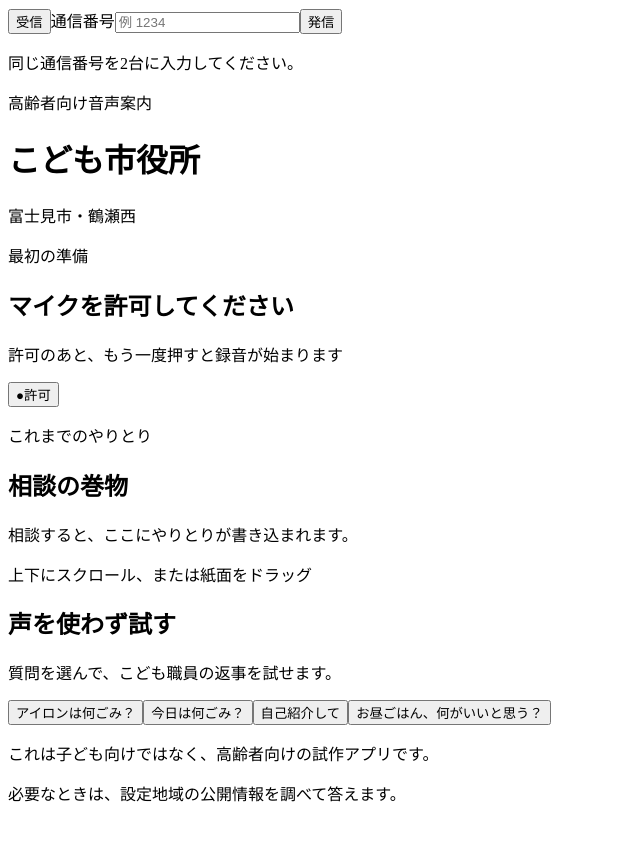
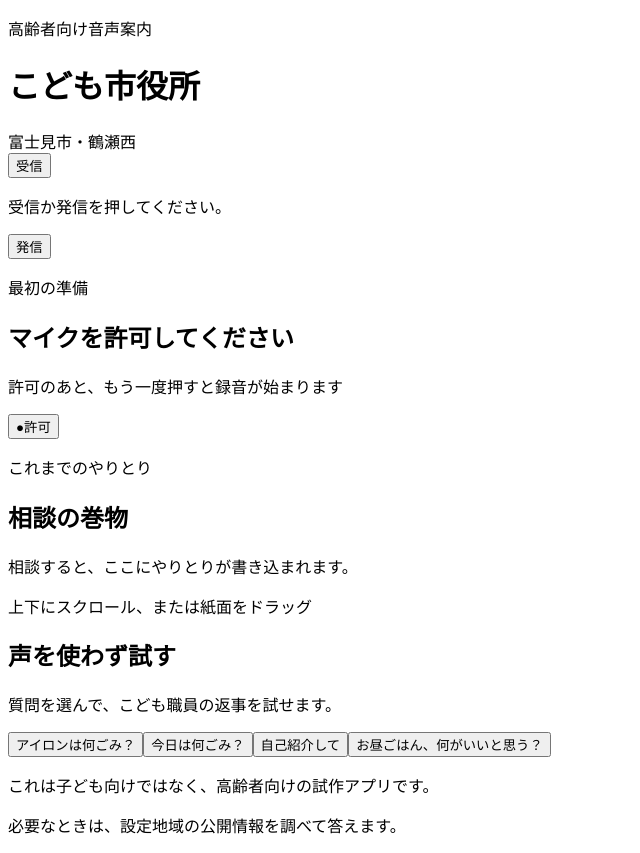
Before and after one commit to empire-uts/kodomo-shiyakusho, a React (Vite) app: page / in a window 1280 px wide. Shown: the whole page, without its empty margins (0-640 px from the left). Before the commit the page ends 821 px from the top, so only its background shows below. Built offline with nearby package versions, Linux system fonts and the light colour scheme.

Commit message:
Refine transceiver call controls

```diff
--- a/src/App.tsx
+++ b/src/App.tsx
@@ -506,7 +506,19 @@ function App() {
       {diagnosticLogging && (
         <p className="dev-log-notice" role="status">DEV版：発話の文字起こしと回答をログ記録中</p>
       )}
-      <section className={`call-console call-${call.status}`} aria-label="端末間の音声通話">
+      <header className="topbar">
+        <div>
+          <p className="audience-label">高齢者向け音声案内</p>
+          <h1>こども市役所</h1>
+        </div>
+        <div className="area-chip" aria-label="設定地域">富士見市・鶴瀬西</div>
+      </header>
+
+      <section
+        className={`radio-panel state-${state} call-mode-${call.status}${call.active ? " call-is-active" : ""}`}
+        aria-labelledby="status-title"
+      >
+        <div className="transceiver-call-controls" aria-label="端末間の音声通話">
           <button
             className={`call-button call-receive${call.incoming ? " is-ringing" : ""}`}
             type="button"
@@ -516,21 +528,7 @@ function App() {
             {call.receiveLabel}
           </button>
 
-        <label className="call-room">
-          <span>通信番号</span>
-          <input
-            type="text"
-            inputMode="text"
-            autoCapitalize="characters"
-            autoComplete="off"
-            spellCheck={false}
-            maxLength={12}
-            placeholder="例 1234"
-            value={call.room}
-            onChange={(event) => call.setRoom(event.target.value)}
-            disabled={call.active}
-          />
-        </label>
+          <p className="call-message" role="status" aria-live="assertive">{call.message}</p>
 
           <button
             className="call-button call-send"
@@ -540,18 +538,9 @@ function App() {
           >
             {call.sendLabel}
           </button>
+        </div>
 
-        <p className="call-message" role="status" aria-live="assertive">{call.message}</p>
-      </section>
-      <header className="topbar">
-        <div>
-          <p className="audience-label">高齢者向け音声案内</p>
-          <h1>こども市役所</h1>
-        </div>
-        <div className="area-chip" aria-label="設定地域">富士見市・鶴瀬西</div>
-      </header>
-
-      <section className={`radio-panel state-${state}`} aria-labelledby="status-title">
+        <div className="radio-main">
         <div className="speaker-grid" aria-hidden="true">
           {Array.from({ length: 18 }, (_, index) => <span key={index} />)}
         </div>
@@ -603,6 +592,7 @@ function App() {
             <button type="button" onClick={() => setState("idle")}>もう一度やる</button>
           </div>
         )}
+        </div>
       </section>
 
       <section className="desk-panel" aria-labelledby="history-title">
--- a/src/styles.css
+++ b/src/styles.css
@@ -41,80 +41,69 @@ button:focus-visible, a:focus-visible {
   text-align: center;
 }
 
-.call-console {
+.transceiver-call-controls {
+  position: relative;
+  z-index: 2;
   display: grid;
-  grid-template-columns: minmax(94px, 1fr) minmax(120px, 1.3fr) minmax(94px, 1fr);
-  align-items: start;
-  gap: 10px 14px;
-  margin-bottom: 18px;
-  border: 2px solid #9fb3c8;
-  border-radius: 22px;
-  background: linear-gradient(160deg, #f9fbfc, #e4ebef);
-  box-shadow: 0 10px 24px rgba(15, 42, 67, 0.12), inset 0 1px #fff;
-  padding: 12px;
+  grid-template-columns: minmax(86px, 112px) minmax(0, 1fr) minmax(86px, 112px);
+  align-items: center;
+  gap: 12px;
+  width: 100%;
+  margin: 0 auto 26px;
 }
 
 .call-button {
-  min-height: 64px;
-  border: 3px solid #183142;
-  border-radius: 16px;
-  box-shadow: 0 5px 0 #183142, inset 0 2px rgba(255,255,255,0.6);
-  color: #102a43;
+  min-height: 62px;
+  border: 4px solid #061521;
+  border-radius: 17px;
+  box-shadow: 0 6px 0 #06111b, 0 10px 18px rgba(0,0,0,0.28), inset 0 2px rgba(255,255,255,0.35);
+  color: #0d2536;
   cursor: pointer;
-  font-size: clamp(1.05rem, 3.8vw, 1.3rem);
+  font-size: clamp(1.02rem, 3.6vw, 1.3rem);
   font-weight: 950;
+  transition: opacity 160ms ease, filter 160ms ease, transform 160ms ease, box-shadow 160ms ease;
 }
 
 .call-button:active:not(:disabled) {
   transform: translateY(4px);
-  box-shadow: 0 1px 0 #183142, inset 0 2px rgba(255,255,255,0.6);
+  box-shadow: 0 2px 0 #06111b, 0 5px 10px rgba(0,0,0,0.25), inset 0 2px rgba(255,255,255,0.35);
 }
 
-.call-button:disabled { cursor: wait; opacity: 0.55; }
+.call-button:disabled { cursor: default; }
 .call-receive { background: linear-gradient(145deg, #e8f5f3, #9fd4c8); }
 .call-send { background: linear-gradient(145deg, #fff1e7, #eab38f); }
 
-.call-room {
-  display: grid;
-  gap: 4px;
-  color: #486581;
-  font-size: 0.78rem;
-  font-weight: 900;
-  letter-spacing: 0.08em;
-  text-align: center;
-}
-
-.call-room input {
-  width: 100%;
-  min-height: 46px;
-  border: 2px solid #829ab1;
-  border-radius: 11px;
-  background: #fff;
-  color: #102a43;
-  padding: 7px 8px;
-  font: inherit;
-  font-size: clamp(1rem, 3.5vw, 1.22rem);
-  letter-spacing: 0.08em;
-  text-align: center;
-  text-transform: uppercase;
-}
-
-.call-room input:focus-visible {
-  outline: 4px solid #ffbf47;
-  outline-offset: 2px;
-}
-
 .call-message {
-  grid-column: 1 / -1;
-  margin: 1px 4px 0;
-  color: #334e68;
-  font-size: 0.92rem;
+  margin: 0;
+  color: #d9e2ec;
+  font-size: clamp(0.78rem, 2.5vw, 0.92rem);
   font-weight: 800;
   line-height: 1.4;
   text-align: center;
 }
 
-.call-connected { border-color: #2b8a72; box-shadow: 0 0 0 4px rgba(43,138,114,0.12), 0 10px 24px rgba(15,42,67,0.12); }
+.radio-main { transition: opacity 180ms ease, filter 180ms ease; }
+.call-is-active .radio-main { opacity: 0.22; filter: saturate(0.35); pointer-events: none; }
+.call-is-active .call-button { opacity: 0.2; filter: saturate(0.3); }
+.call-mode-waiting .call-receive,
+.call-mode-incoming .call-receive,
+.call-mode-calling .call-send,
+.call-mode-connecting .call-receive,
+.call-mode-connecting .call-send,
+.call-mode-connected .call-receive,
+.call-mode-connected .call-send {
+  opacity: 1;
+  filter: none;
+}
+
+.call-mode-waiting .call-receive,
+.call-mode-calling .call-send {
+  background: linear-gradient(145deg, #ffb1a8, #df5c52);
+  color: #300906;
+  box-shadow: 0 6px 0 #06111b, 0 0 0 6px rgba(255,133,116,0.2), 0 12px 22px rgba(0,0,0,0.34);
+}
+
+.call-mode-connected .call-message { color: #9cf0cf; }
 
 .call-receive.is-ringing {
   animation: incoming-call 0.75s ease-in-out infinite alternate;
@@ -122,7 +111,7 @@ button:focus-visible, a:focus-visible {
 }
 
 @keyframes incoming-call {
-  to { transform: translateY(-2px) scale(1.025); box-shadow: 0 7px 0 #183142, 0 0 0 7px rgba(255,191,71,0.28); }
+  to { transform: translateY(-2px) scale(1.025); box-shadow: 0 8px 0 #06111b, 0 0 0 7px rgba(255,191,71,0.28); }
 }
 
 .topbar {
@@ -183,7 +172,7 @@ h1 { margin: 0; font-size: clamp(2rem, 7vw, 3rem); line-height: 1.08; }
 .state-sending .status-light { background: #ffbf47; box-shadow: 0 0 0 5px rgba(255,191,71,0.16), 0 0 18px #ffbf47; }
 .state-error .status-light { background: #ff8a65; }
 
-.radio-panel > h2 { margin: 18px 0 8px; font-size: clamp(1.8rem, 6vw, 2.65rem); line-height: 1.25; }
+.radio-main > h2 { margin: 18px 0 8px; font-size: clamp(1.8rem, 6vw, 2.65rem); line-height: 1.25; }
 .state-hint { min-height: 52px; margin: 0 auto 24px; color: #d9e2ec; font-size: clamp(1.05rem, 4vw, 1.3rem); line-height: 1.55; }
 .permission-message {
   width: min(100%, 520px);
@@ -507,8 +496,8 @@ footer { margin-top: 30px; border-top: 1px solid #bcccdc; padding-top: 18px; col
 footer p { margin: 4px 0; }
 
 @media (max-width: 560px) {
-  .call-console { grid-template-columns: minmax(82px, 1fr) minmax(105px, 1.15fr) minmax(82px, 1fr); gap: 9px; padding: 10px; }
-  .call-button { min-height: 58px; border-radius: 14px; }
+  .transceiver-call-controls { grid-template-columns: minmax(78px, 94px) minmax(0, 1fr) minmax(78px, 94px); gap: 8px; margin-bottom: 22px; }
+  .call-button { min-height: 56px; border-radius: 14px; }
   .topbar { align-items: start; flex-direction: column; }
   .radio-panel { min-height: 610px; border-radius: 30px; padding-inline: 16px; }
   .example-grid { grid-template-columns: 1fr; }
--- a/src/useP2PCall.ts
+++ b/src/useP2PCall.ts
@@ -10,8 +10,6 @@ interface UseP2PCallOptions {
 interface UseP2PCallResult {
   status: CallStatus;
   message: string;
-  room: string;
-  setRoom: (value: string) => void;
   receiveLabel: string;
   sendLabel: string;
   receiveDisabled: boolean;
@@ -29,18 +27,9 @@ type SignalMessage =
   | { type: "ice"; candidate: RTCIceCandidateInit }
   | { type: "error"; code: string; message: string };
 
-const ROOM_STORAGE_KEY = "kodomo-shiyakusho:call-room";
 const CALL_TIMEOUT_MS = 30_000;
 const DISCONNECT_GRACE_MS = 6_000;
 const ACTIVE_STATUSES = new Set<CallStatus>(["waiting", "calling", "incoming", "connecting", "connected"]);
-
-function loadRoom(): string {
-  try {
-    return (localStorage.getItem(ROOM_STORAGE_KEY) ?? "").toUpperCase().replace(/[^A-Z0-9]/g, "").slice(0, 12);
-  } catch {
-    return "";
-  }
-}
 
 function microphoneError(error: unknown): string {
   if (error instanceof DOMException && error.name === "NotAllowedError") {
@@ -57,10 +46,8 @@ function microphoneError(error: unknown): string {
 
 export function useP2PCall({ disabled, onBeforeCall }: UseP2PCallOptions): UseP2PCallResult {
   const [status, setStatus] = useState<CallStatus>("idle");
-  const [message, setMessage] = useState("同じ通信番号を2台に入力してください。");
-  const [room, setRoomState] = useState(loadRoom);
+  const [message, setMessage] = useState("受信か発信を押してください。");
   const statusRef = useRef<CallStatus>(status);
-  const roomRef = useRef(room);
   const socketRef = useRef<WebSocket | null>(null);
   const socketPromiseRef = useRef<Promise<WebSocket> | null>(null);
   const peerRef = useRef<RTCPeerConnection | null>(null);
@@ -228,7 +215,7 @@ export function useP2PCall({ disabled, onBeforeCall }: UseP2PCallOptions): UseP2
 
     const protocol = window.location.protocol === "https:" ? "wss:" : "ws:";
     const clientId = crypto.randomUUID();
-    const url = `${protocol}//${window.location.host}/api/call/signal?room=${encodeURIComponent(roomRef.current)}&client=${encodeURIComponent(clientId)}`;
+    const url = `${protocol}//${window.location.host}/api/call/signal?client=${encodeURIComponent(clientId)}`;
     intentionalCloseRef.current = false;
     socketPromiseRef.current = new Promise<WebSocket>((resolve, reject) => {
       const socket = new WebSocket(url);
@@ -268,21 +255,13 @@ export function useP2PCall({ disabled, onBeforeCall }: UseP2PCallOptions): UseP2
     return socketPromiseRef.current;
   };
 
-  const validateRoom = (): boolean => {
-    if (!/^[A-Z0-9]{4,12}$/.test(roomRef.current)) {
-      updateStatus("error", "通信番号を英数字4〜12文字で入力してください。");
-      return false;
-    }
-    return true;
-  };
-
   const prepare = async () => {
     await onBeforeCallRef.current();
     await connectSocket();
   };
 
   const startWaiting = async () => {
-    if (disabled || !validateRoom()) return;
+    if (disabled) return;
     try {
       await prepare();
       sendSignal({ type: "ready" });
@@ -293,7 +272,7 @@ export function useP2PCall({ disabled, onBeforeCall }: UseP2PCallOptions): UseP2
   };
 
   const placeCall = async () => {
-    if (disabled || !validateRoom()) return;
+    if (disabled) return;
     try {
       await onBeforeCallRef.current();
       await createPeer();
@@ -349,17 +328,6 @@ export function useP2PCall({ disabled, onBeforeCall }: UseP2PCallOptions): UseP2
     }
   };
 
-  const setRoom = (value: string) => {
-    const normalized = value.toUpperCase().replace(/[^A-Z0-9]/g, "").slice(0, 12);
-    roomRef.current = normalized;
-    setRoomState(normalized);
-    try {
-      localStorage.setItem(ROOM_STORAGE_KEY, normalized);
-    } catch {
-      // Calling still works when browser storage is unavailable.
-    }
-  };
-
   useEffect(() => () => {
     if (timeoutRef.current !== null) window.clearTimeout(timeoutRef.current);
     if (disconnectTimerRef.current !== null) window.clearTimeout(disconnectTimerRef.current);
@@ -378,7 +346,7 @@ export function useP2PCall({ disabled, onBeforeCall }: UseP2PCallOptions): UseP2
         ? "通話終了"
         : "受信";
   const sendLabel = status === "calling"
-    ? "キャンセル"
+    ? "中止"
     : status === "incoming"
       ? "拒否"
       : status === "connecting" || status === "connected"
@@ -388,12 +356,10 @@ export function useP2PCall({ disabled, onBeforeCall }: UseP2PCallOptions): UseP2
   return {
     status,
     message,
-    room,
-    setRoom,
     receiveLabel,
     sendLabel,
-    receiveDisabled: disabled && !active,
-    sendDisabled: disabled && !active,
+    receiveDisabled: (disabled && !active) || status === "calling",
+    sendDisabled: (disabled && !active) || status === "waiting",
     active,
     incoming: status === "incoming",
     onReceive,
--- a/worker/call-protocol.ts
+++ b/worker/call-protocol.ts
@@ -20,10 +20,6 @@ export type ClientSignal =
   | { type: "ice"; candidate: IceCandidateSignal };
 
 const SIMPLE_SIGNAL_TYPES = new Set<ClientSignalType>(["ready", "call", "accept", "hangup", "cancel"]);
-
-export function isRoomCode(value: string): boolean {
-  return /^[A-Z0-9]{4,12}$/.test(value);
-}
 
 export function isClientId(value: string): boolean {
   return /^[A-Za-z0-9-]{8,64}$/.test(value);
```
Also changed, not shown: worker/call-room.ts (+4 -5 lines), worker/index.ts (+1 -6 lines), 1 other file (tests, documents, lock files or other folders). Lines whose indentation alone changed are shown as unchanged.
